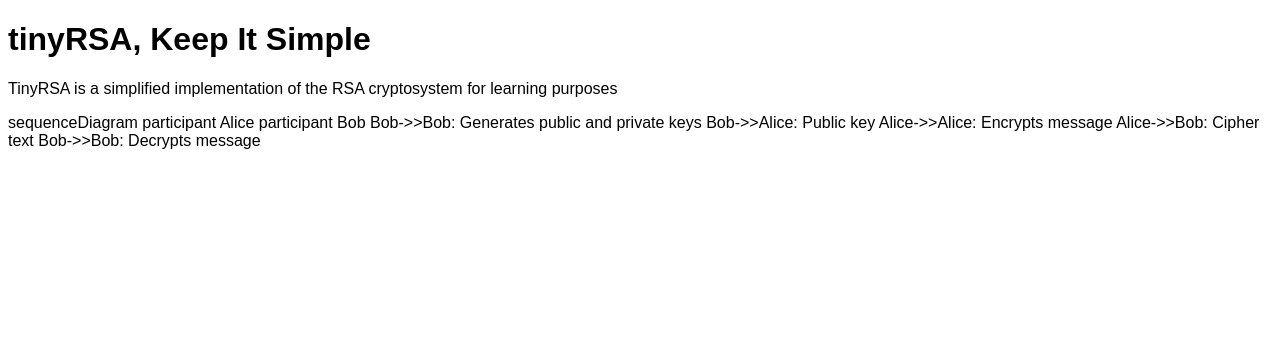
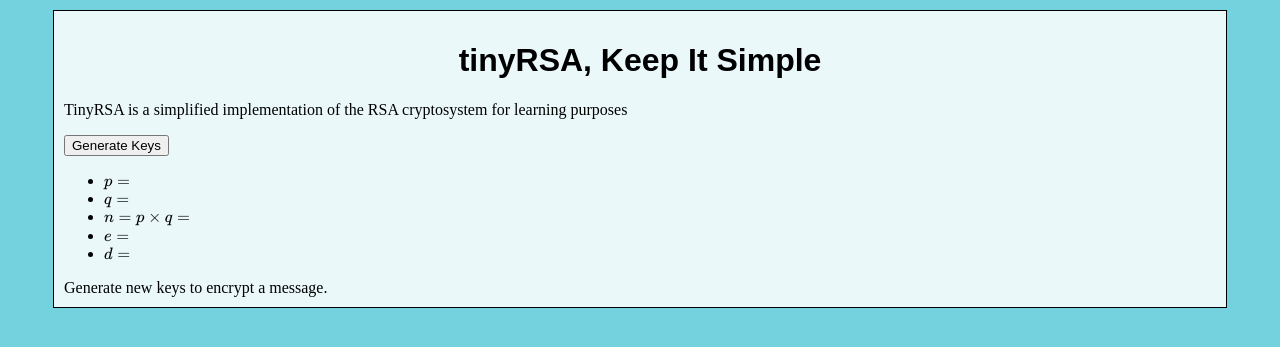
Before and after one commit to g-mizrahi/tinyRSA, a Flask app: page / in a window 1280 px wide. Shown: the top 347 px of the page. Run offline with Flask 2, Linux system fonts and the light colour scheme.

Commit message:
added the location of keys

```diff
--- a/app.py
+++ b/app.py
@@ -31,21 +31,14 @@ class RSA_scheme(db.Model):
 #     def __repr__(self):
 #         return("<id {}\nMessage {}>".format(self.id, self.plain))
 
-@app.route('/')#, methods=['POST', 'GET'])
+@app.route('/', methods=['POST', 'GET'])
 def index():
-    return(render_template("index.html"))
-    # if request.method=='POST':
-    #     new_name=request.form['name']
-    #     new_name = Name(name=new_name)
-    #     try:
-    #         db.session.add(new_name)
-    #         db.session.commit()
-    #         return(redirect('/'))
-    #     except:
-    #         return("Something went wrong")
-    # else:
-    #     names = Name.query.order_by(Name.id).all()
-    #     return(render_template("index.html", names=names))
+    if request.method=='GET':
+        return(render_template("index.html"))
+    elif request.method=='POST':
+        return(render_template("index.html"))
+    else:
+        return("Something went wrong")
 
 # @app.route('/delete/<int:id>')
 # def delete(id):
--- a/static/css/styles.css
+++ b/static/css/styles.css
@@ -1,3 +1,20 @@
+html{
+  background-color: #73d2de;
+}
+
 body{
+  background-color: #eaf8fa;
+  padding:10px;
+  margin:10px auto;
+  border:solid 1px;
+  width:90%;
+}
+
+h1{
   font-family: sans-serif;
+  text-align: center;
 }
+
+#crypto{
+  display-template:
+}
--- a/templates/index.html
+++ b/templates/index.html
@@ -8,6 +8,40 @@
 <h1>tinyRSA, Keep It Simple</h1>
 
 <p>TinyRSA is a simplified implementation of the RSA cryptosystem for learning purposes</p>
+
+<form action="/" method="POST">
+  <input type="submit" name="generate" value="Generate Keys">
+</form>
+<div id="crypto">
+<div id="keys">
+  {% if key|length == 0 %}
+  <ul>
+    <li>\(p=\)</li>
+    <li>\(q=\)</li>
+    <li>\(n=p\times q=\)</li>
+    <li>\(e=\)</li>
+    <li>\(d=\)</li>
+  </ul>
+  {% endif %}
+  {% if key|length == 1 %}
+  <ul>
+    <li>\(p=\) {{ key.p }}</li>
+    <li>\(q=\) {{ key.q }}</li>
+    <li>\(n=p\times q=\) {{ key.n }}</li>
+    <li>\(e=\) {{ key.e }}</li>
+    <li>\(d=\) {{ key.d }}</li>
+  </ul>
+  {% endif %}
+</div>
+<div id="messages">
+{% if key|length == 0 %}
+  Generate new keys to encrypt a message.
+{% endif %}
+
+{% if key|length == 1 %}
+
+{% endif %}
+</div>
 </div>
 
 {% endblock %}
--- a/templates/rsa.html
+++ b/templates/rsa.html
@@ -9,29 +9,5 @@
   </head>
   <body>
     {% block body %}{% endblock %}
-      <div class="mermaid">
-        sequenceDiagram
-          participant Alice
-          participant Bob
-          Bob->>Bob: Generates public and private keys
-          Bob->>Alice: Public key
-          Alice->>Alice: Encrypts message
-          Alice->>Bob: Cipher text
-          Bob->>Bob: Decrypts message
-      </div>
   </body>
-  <!-- sequenceDiagram
-      participant Alice
-      participant Bob
-      loop Generation
-          Bob->>Bob: Public \((n,e)\) Private \((n, d)\)
-      end
-      Bob->>Alice: Public Key
-      loop Encryption
-          Alice->>Alice: \(c\equiv m^e(mod\ n)\)
-      end
-      Alice->>Bob: Cipher Text
-      loop Decryption
-          Bob->>Bob: \(c^d\equiv m (mod\ n)\)
-    end -->
 </html>
```
